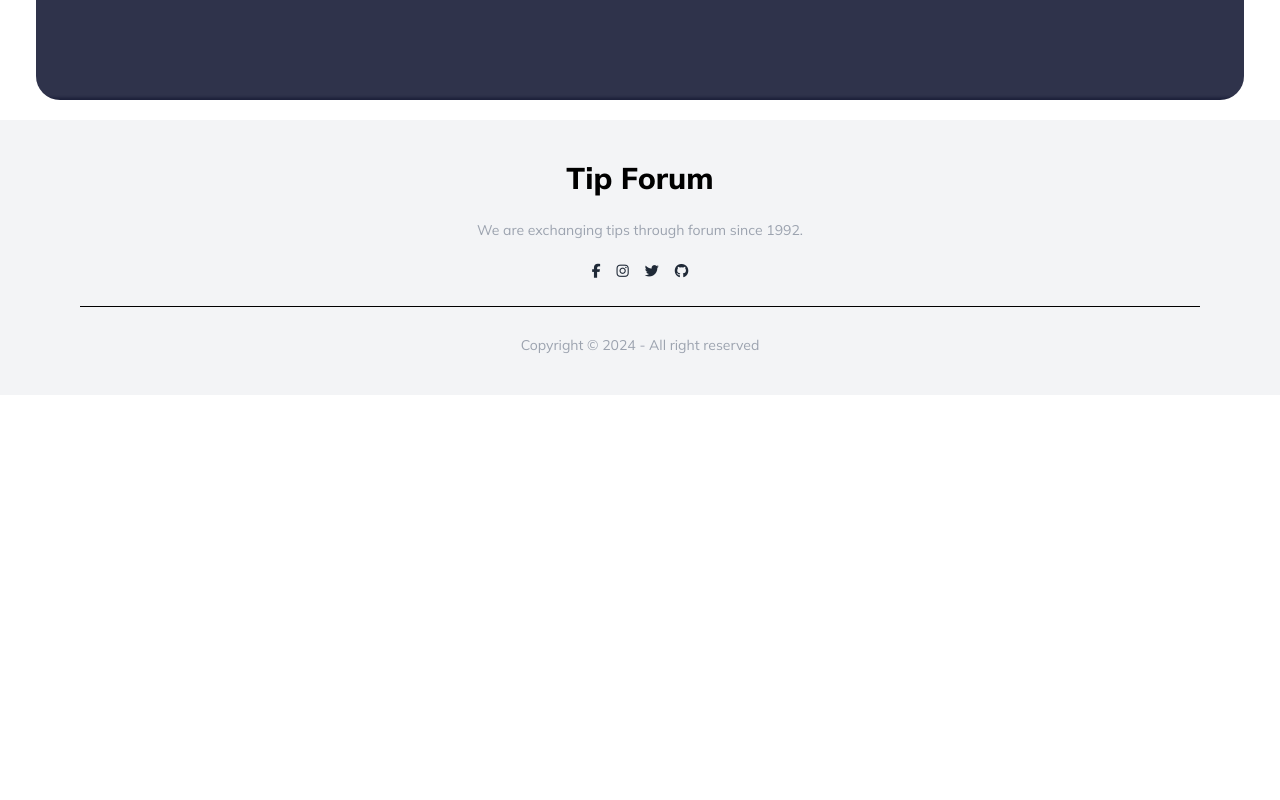
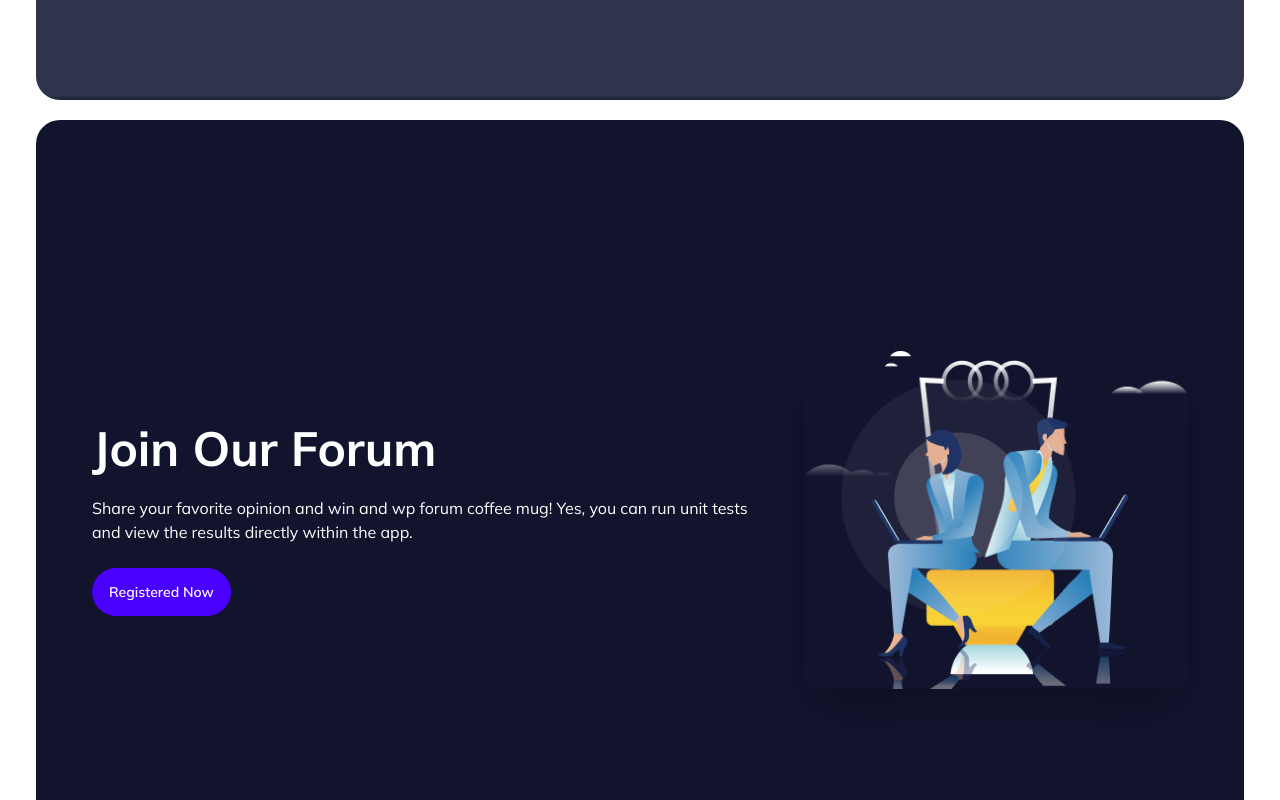
Before and after one commit to shahadathhs/tip-exchange-forum, a plain HTML site: page index.html in a window 1280 px wide. Shown: the part 840-1640 px from the top of the page. Before the commit the page ends 1235 px from the top, so only its background shows below. Drawn offline with nearby package versions, Linux system fonts and the light colour scheme.

Commit message:
join forum section completed

```diff
--- a/index.html
+++ b/index.html
@@ -39,7 +39,7 @@
               <div class="tooltip" data-tip="Add">
                 <button class="btn rounded-full"><i class="fa-solid fa-user-plus"></i></button>
               </div>
-              <div class="tooltip" data-tip="Problem">
+              <div class="tooltip" data-tip="Bookmark">
                 <button class="btn rounded-full"><i class="fa-regular fa-flag"></i></button>
               </div>
             </ul>
@@ -58,7 +58,7 @@
               <div class="tooltip" data-tip="Add">
                 <button class="btn rounded-full"><i class="fa-solid fa-user-plus"></i></button>
               </div>
-              <div class="tooltip" data-tip="Problem">
+              <div class="tooltip" data-tip="Bookmark">
                 <button class="btn rounded-full"><i class="fa-regular fa-flag"></i></button>
               </div>
             </ul>
@@ -104,8 +104,17 @@
 
     </section>
     <!-- join forum section -->
-    <section>
-
+    <section class="mx-3 lg:mx-9 my-5 bg-[#12132D] rounded-3xl items-center">
+      <div class="hero min-h-screen">
+        <div class="hero-content flex-col lg:flex-row-reverse text-white px-3 lg:px-14 gap-9">
+          <img src="images/joinforum.png" class="max-w-sm rounded-lg shadow-2xl w-full" />
+          <div>
+            <h1 class="text-5xl font-bold">Join Our Forum</h1>
+            <p class="py-6">Share your favorite opinion and win and wp forum coffee mug! Yes, you can run unit tests and view the results directly within the app.</p>
+            <button class="btn btn-primary rounded-full text-white">Registered Now</button>
+          </div>
+        </div>
+      </div>
     </section>
     <!-- latest posts section -->
     <section>
```
